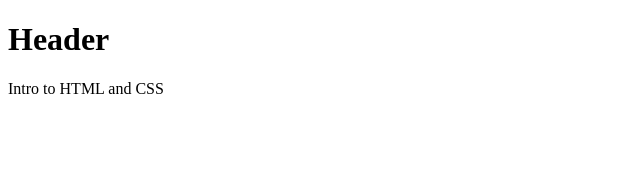
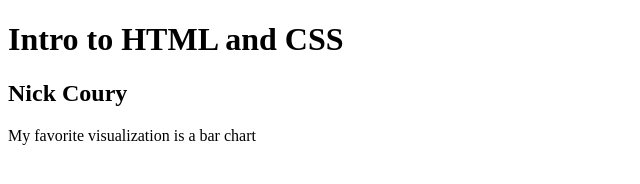
Before and after one commit to DS4200-S22/ic-04-nick-coury, a plain HTML site: page index.html in a window 1280 px wide. Shown: the whole page, without its empty margins (0-640 px from the left). Drawn offline with Linux system fonts and the light colour scheme.

Commit message:
create the html webpage

```diff
--- a/index.html
+++ b/index.html
@@ -6,13 +6,19 @@
     <title> ic-04 </title>
 </head>
 
-<div class="header">
-  <h1>Header</h1>
-  <p>Intro to HTML and CSS</p>
-</div>
 
 <body>
 
+    <div id="div0" class="header">
+        <h1>Intro to HTML and CSS</h1>
+        <h2>Nick Coury</h2>
+    </div>
+
+    <div id="div1" class="container">
+        <p id="p1" class="italic">
+            My favorite visualization is a bar chart
+        </p>
+    </div>
 
 </body>
 
```
